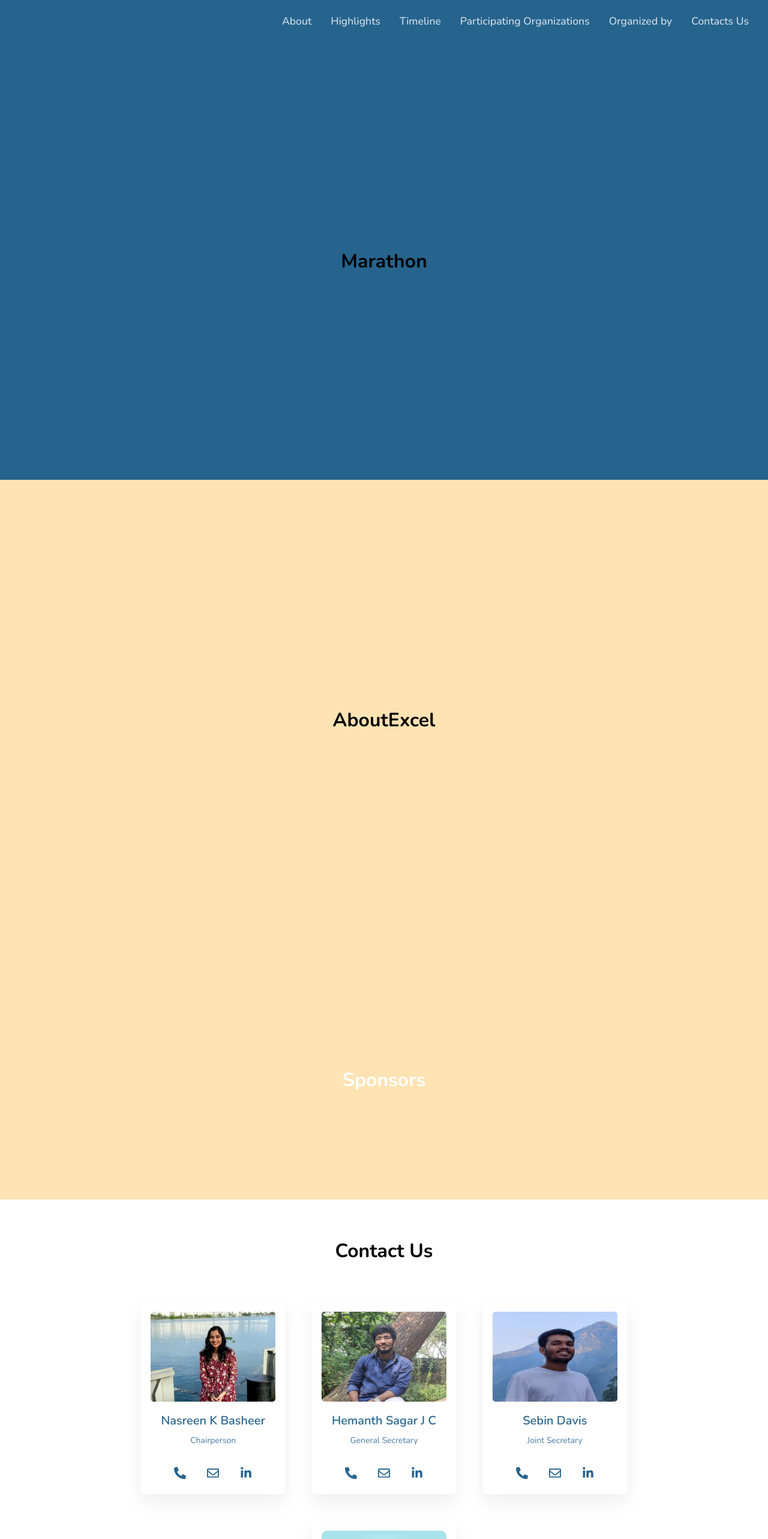
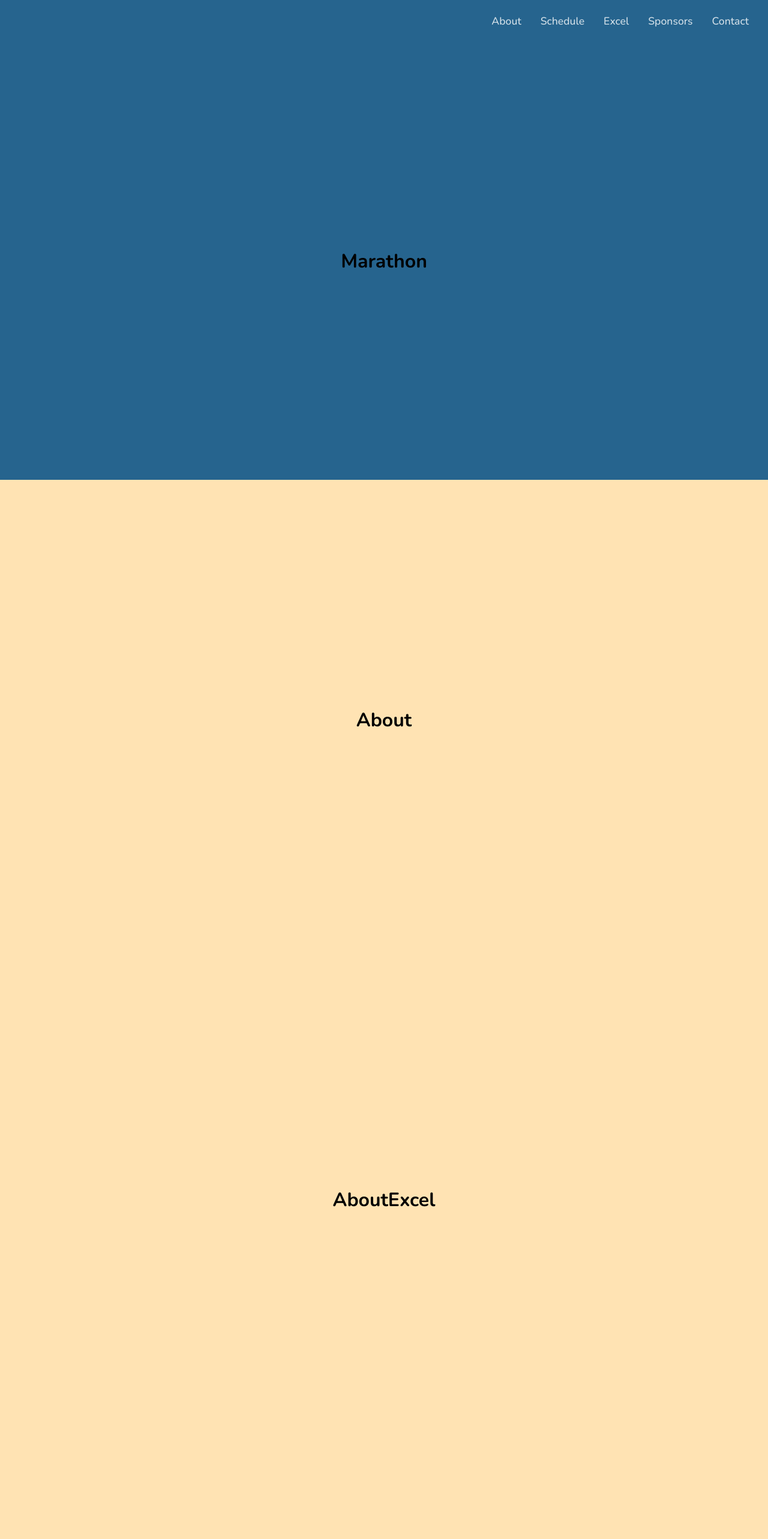
Before and after one commit to Excel2022Web/marathon, a React (Create React App) app: page / in a window 1280 px wide. Shown: the top 2566 px of the page at 60% size. Built offline with nearby package versions, Linux system fonts and the light colour scheme.

Commit message:
🏃‍♂️🏃‍♀️

```diff
--- a/src/App.css
+++ b/src/App.css
@@ -1,3 +1,72 @@
-.app {
+.section__title {
+    position: relative;
+    padding: 0;
+    margin: 0;
+    font-family: var(--primary-font);
+    color: var(--primary-color);
+    text-align: center;
+    font-size: 30px;
+    font-weight: 400;
+    text-transform: uppercase;
+    word-spacing: 1px;
+    letter-spacing: 2px;
+    -webkit-transition: all 0.4s ease 0s;
+    -o-transition: all 0.4s ease 0s;
+    transition: all 0.4s ease 0s;
+}
+
+.section__title:after, .section__title:before {
+    position: absolute;
+    left: 0;
+    bottom: -8px;
+    width: 30%;
+    height: 4px;
+    content: "";
+    right: 30%;
+    margin: auto;
+    background-color: var(--primary-color);
+  }
+.section__title:before {
+    background-color: var(--secondary-color);
+    left: 50%;
+    width: 30%;
+}
+
+.yellow {
+    color: var(--secondary-color) !important;
+}
+
+
+@media only screen and (max-width: 1200px) and (max-height: 700px) {
 
 }
+
+@media only screen and (max-width: 1300px) {
+
+}
+
+@media only screen and (max-width: 1200px) {
+
+}
+
+@media only screen and (max-width: 1100px) {
+
+}
+
+@media screen and (max-width: 992px) {
+
+}
+
+@media screen and (max-width: 800px) {
+    .section__title {
+        font-size: 25px;
+    }
+}
+
+@media screen and (max-width: 600px) {
+
+}
+
+@media screen and (max-width: 400px) {
+
+}
--- /dev/null
+++ b/src/components/About/About.css
@@ -0,0 +1,8 @@
+.about {
+    height: 100vh;
+    background-color: var(--bg-color);
+    display: flex;
+    flex-direction: column;
+    align-items: center;
+    justify-content: center;
+}
--- /dev/null
+++ b/src/components/About/About.js
@@ -0,0 +1,13 @@
+import React from 'react'
+
+import './About.css'
+
+function About() {
+  return (
+    <div className='about' id='about'>
+        <h1>About</h1>
+    </div>
+  )
+}
+
+export default About
--- a/src/components/Excel/Excel.js
+++ b/src/components/Excel/Excel.js
@@ -4,7 +4,7 @@ import './Excel.css'
 
 function Excel() {
   return (
-    <div className='excel'>
+    <div className='excel' id="excel">
         <h1>AboutExcel </h1>
     </div>
   )
--- a/src/components/Navbar/Navbar.js
+++ b/src/components/Navbar/Navbar.js
@@ -21,7 +21,7 @@ function Navbar() {
   const scrollPosition = useScrollPosition()
 
   const navStyle = {
-    background: scrollPosition > 200 ? "#04005e" : "transparent",
+    background: scrollPosition > 200 ? "#26648e" : "transparent",
     boxShadow:
       scrollPosition > 200 ? "0px 2px 9px rgba(0, 0, 0, 0.11)" : "none",
   }
@@ -37,41 +37,20 @@ function Navbar() {
         </NavLink> */}
         </div>
         <div className="nav_contents">
-          <NavLink
-            to="/#about"
-            className="nav__link"
-          >
+          <NavLink to="/#about" className="nav__link">
             About
           </NavLink>
-          <NavLink
-            to="/#highlights"
-            className="nav__link"
-          >
-            Highlights
+          <NavLink to="/#schedule" className="nav__link">
+            Schedule
           </NavLink>
-          <NavLink
-            to="/#timeline"
-            className="nav__link"
-          >
-            Timeline
+          <NavLink to="/#excel" className="nav__link">
+            Excel
           </NavLink>
-          <NavLink
-            to="/#partners"
-            className="nav__link"
-          >
-            Participating Organizations
+          <NavLink to="/#sponsors" className="nav__link">
+            Sponsors
           </NavLink>
-          <NavLink
-            to="/#organizations"
-            className="nav__link"
-          >
-            Organized by
-          </NavLink>
-          <NavLink
-            to="/#team"
-            className="nav__link"
-          >
-            Contacts Us
+          <NavLink to="/#contact" className="nav__link">
+            Contact
           </NavLink>
         </div>
 
@@ -95,47 +74,20 @@ function Navbar() {
             <IoClose />
           </div>
           <div className="navbar__mobcontents">
-            <NavLink
-              to="/#about"
-              onClick={handleDrawerClose}
-              className="navmob__link"
-            >
+            <NavLink to="/#about" className="navmob__link" onClick={handleDrawerClose}>
               About
             </NavLink>
-            <NavLink
-              to="/#highlights"
-              onClick={handleDrawerClose}
-              className="navmob__link"
-            >
-              Highlights
+            <NavLink to="/#schedule" className="navmob__link" onClick={handleDrawerClose}>
+              Schedule
             </NavLink>
-            <NavLink
-              to="/#timeline"
-              onClick={handleDrawerClose}
-              className="navmob__link"
-            >
-              Timeline
+            <NavLink to="/#excel" className="navmob__link" onClick={handleDrawerClose}>
+              Excel
             </NavLink>
-            <NavLink
-              to="/#partners"
-              onClick={handleDrawerClose}
-              className="navmob__link"
-            >
-              Participating Organizations
+            <NavLink to="/#sponsors" className="navmob__link" onClick={handleDrawerClose}>
+              Sponsors
             </NavLink>
-            <NavLink
-              to="/#organizations"
-              onClick={handleDrawerClose}
-              className="navmob__link"
-            >
-              Organized by
-            </NavLink>
-            <NavLink
-              to="/#team"
-              onClick={handleDrawerClose}
-              className="navmob__link"
-            >
-              Contacts Us
+            <NavLink to="/#contact" className="navmob__link" onClick={handleDrawerClose}>
+              Contact
             </NavLink>
           </div>
         </div>
--- /dev/null
+++ b/src/components/Schedule/Schedule.css
@@ -0,0 +1,8 @@
+.schedule {
+    height: 100vh;
+    background-color: var(--bg-color);
+    display: flex;
+    flex-direction: column;
+    align-items: center;
+    justify-content: center;
+}
--- /dev/null
+++ b/src/components/Schedule/Schedule.js
@@ -0,0 +1,13 @@
+import React from 'react'
+
+import './Schedule.css'
+
+function Schedule() {
+  return (
+    <div className='schedule' id='schedule'>
+        <h1>Schedule</h1>
+    </div>
+  )
+}
+
+export default Schedule
--- a/src/components/index.js
+++ b/src/components/index.js
@@ -2,6 +2,8 @@ export { default as Navbar } from './Navbar/Navbar'
 export { default as Footer } from './Footer/Footer'
 
 export { default as Home } from './Home/Home'
+export { default as About } from './About/About'
+export { default as Schedule } from './Schedule/Schedule'
 export { default as Excel } from './Excel/Excel'
 export { default as Sponsors } from './Sponsors/Sponsors'
 export { default as Contact } from './Contact/Contact'
--- a/src/index.css
+++ b/src/index.css
@@ -4,6 +4,11 @@
     margin: 0;
     box-sizing: border-box;
     font-family: var(--primary-font);
+}
+
+html {
+    scroll-padding: 80px;
+    scroll-behavior: smooth;
 }
 
 /* VARIABLES */
--- a/src/pages/LandingPage/LandingPage.js
+++ b/src/pages/LandingPage/LandingPage.js
@@ -1,6 +1,6 @@
 import React from 'react'
 
-import { Home, Excel, Sponsors, Contact } from '../../components'
+import { Home, About, Excel, Schedule, Sponsors, Contact } from '../../components'
 
 import './LandingPage.css'
 
@@ -8,7 +8,9 @@ function LandingPage() {
   return (
     <div className='landingPage'>
       <Home />
+      <About />
       <Excel />
+      <Schedule />
       <Sponsors />
       <Contact />
     </div>
```
